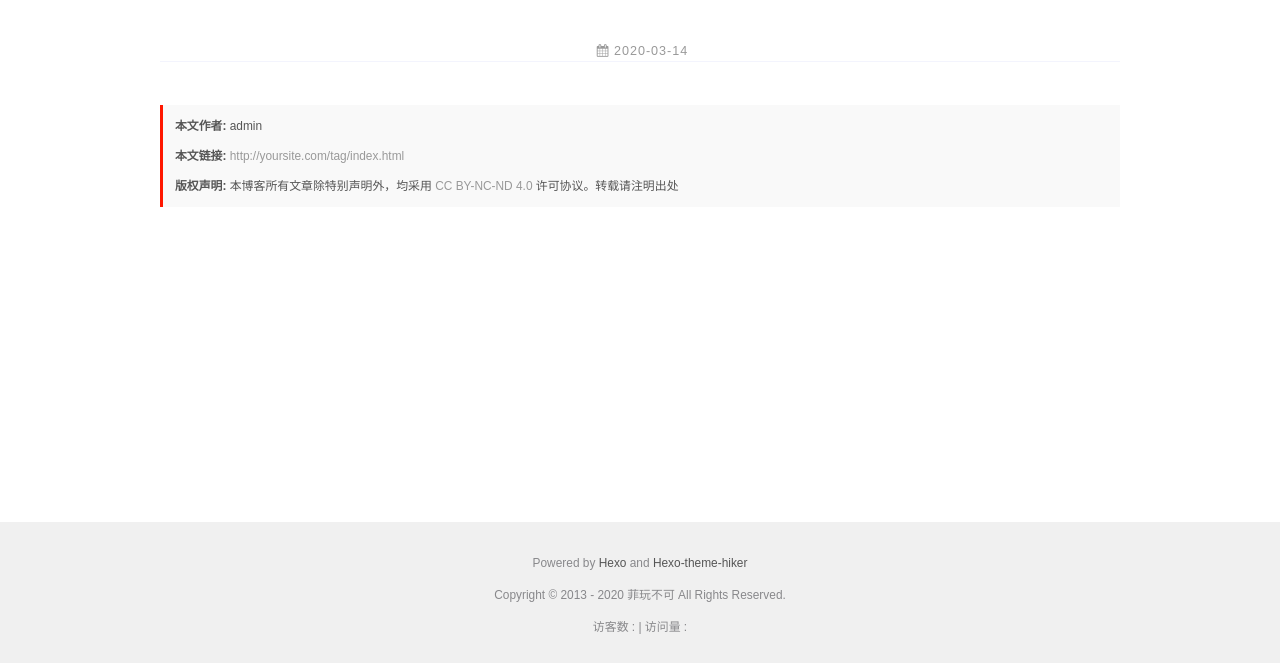
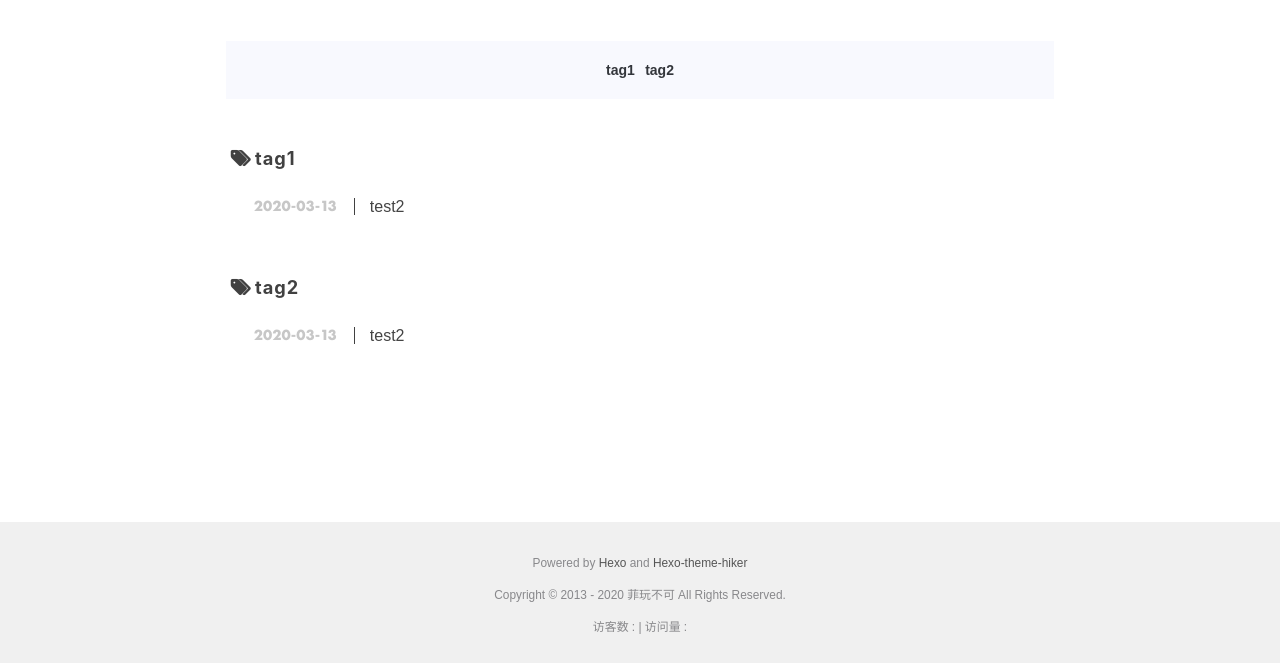
Before and after one commit to feiwanbuke/feiwanbuke.github.io, a plain HTML site: page tag/index.html in a window 1280 px wide. Shown: the part 137-800 px from the top of the page. Drawn offline with nearby package versions, Linux system fonts and the light colour scheme; some packages are replaced by stand-ins of ours; no server answers; a script that the page names is missing.

Commit message:
Site updated: 2020-03-17 15:18:19

```diff
--- a/css/style.css
+++ b/css/style.css
@@ -1454,8 +1454,8 @@ a.article-title:hover {
 .post-copyright {
   margin: 2em 0 0;
   padding: 0.5em 1em;
-  border-left: 3px solid #ff1700;
-  background-color: #f9f9f9;
+  border-left: 1px solid #D7D7D7;
+  background-color: #fDfDfD;
   list-style: none;
 }
 .post-copyright li {
--- a/tag/index.html
+++ b/tag/index.html
@@ -3,7 +3,7 @@
 <head>
   <meta charset="utf-8">
 
-  <title>菲玩不可</title>
+  <title>标签 | 菲玩不可</title>
   <meta name="viewport" content="width=device-width, initial-scale=1, maximum-scale=1">
 
 
@@ -11,13 +11,13 @@
 
   <meta name="description" content="photo video">
 <meta property="og:type" content="website">
-<meta property="og:title" content="菲玩不可">
+<meta property="og:title" content="tags">
 <meta property="og:url" content="http://yoursite.com/tag/index.html">
 <meta property="og:site_name" content="菲玩不可">
 <meta property="og:description" content="photo video">
 <meta property="og:locale" content="zh_CN">
-<meta property="article:published_time" content="2020-03-14T13:28:52.406Z">
-<meta property="article:modified_time" content="2020-03-14T13:28:32.722Z">
+<meta property="article:published_time" content="2017-01-17T13:39:14.000Z">
+<meta property="article:modified_time" content="2020-03-16T13:38:21.334Z">
 <meta property="article:author" content="admin">
 <meta property="article:tag" content="photo video">
 <meta name="twitter:card" content="summary">
@@ -172,61 +172,96 @@
 
       <div id="content" class="outer">
 
-          <section id="main" style="float:none;"><article id="page-"  class="article article-type-page" itemscope itemprop="blogPost" >
-  <div id="articleInner" class="article-inner">
+          <section id="main" style="float:none;"><div class="archives-wrap" style="margin: 0px;">
+    <div class="row">
+        <div class="col-lg-10 col-lg-offset-1 col-md-10">
+
+            <!-- 标签云 -->
+            <div class="archives-tags-wrap">
+
+                    <blockquote>
+                    <a href="/feiwanbuke.github.io/tags/tag1/" style="font-size: 14px;">tag1</a> <a href="/feiwanbuke.github.io/tags/tag2/" style="font-size: 14px;">tag2</a>
+                    </blockquote>
+
+            </div>
+
+            <!-- 标签云2 -->
+            <!--
+            <div id='tag_cloud' class="tags">
+
+                    <a href="#tag1" title="tag1" rel="1">tag1</a>
+
+                    <a href="#tag2" title="tag2" rel="1">tag2</a>
+
+            </div>
+            -->
+
+            <!-- 标签列表 -->
 
 
-    <div class="article-meta">
+            <div class="archives-wrap">
+                <div class="archive-year-wrap" id="tag1">
+                    <h1 class="archive-tag">tag1</h1>
+                </div>
+                <div class="archives">
 
-	<a href="/feiwanbuke.github.io/tag/index.html" class="article-date">
-	  <time datetime="2020-03-14T13:28:52.406Z" itemprop="datePublished">2020-03-14</time>
+                        <article class="archive-article archive-type-post">
+  <div class="archive-article-inner">
+    <header class="archive-article-header">
+
+	<a href="/feiwanbuke.github.io/2020/03/13/test2/" class="archive-article-date">
+	  <time datetime="2020-03-13T12:15:45.000Z" itemprop="datePublished">2020-03-13</time>
 	</a>
 
 
 
+    <h1 class="thumb" itemprop="name">
+      <a class="archive-article-title" href="/feiwanbuke.github.io/2020/03/13/test2/">test2</a>
+    </h1>
 
 
-    </div>
-    <div class="article-entry" itemprop="articleBody">
+    </header>
+  </div>
+</article>
+
+
+                </div>
+            </div>
+
+            <div class="archives-wrap">
+                <div class="archive-year-wrap" id="tag2">
+                    <h1 class="archive-tag">tag2</h1>
+                </div>
+                <div class="archives">
+
+                        <article class="archive-article archive-type-post">
+  <div class="archive-article-inner">
+    <header class="archive-article-header">
+
+	<a href="/feiwanbuke.github.io/2020/03/13/test2/" class="archive-article-date">
+	  <time datetime="2020-03-13T12:15:45.000Z" itemprop="datePublished">2020-03-13</time>
+	</a>
 
 
 
-    </div>
-    <footer class="article-footer">
+    <h1 class="thumb" itemprop="name">
+      <a class="archive-article-title" href="/feiwanbuke.github.io/2020/03/13/test2/">test2</a>
+    </h1>
 
 
-      <div>
-        <ul class="post-copyright">
-          <li class="post-copyright-author">
-          <strong>本文作者:  </strong>admin</a>
-          </li>
-          <li class="post-copyright-link">
-          <strong>本文链接:  </strong>
-          <a href="/feiwanbuke.github.io/tag/index.html" target="_blank" title="">http://yoursite.com/tag/index.html</a>
-          </li>
-          <li class="post-copyright-license">
-            <strong>版权声明:   </strong>
-            本博客所有文章除特别声明外，均采用 <a rel="license" href="https://creativecommons.org/licenses/by-nc-nd/4.0/" target="_blank" title="Attribution-NonCommercial-NoDerivatives 4.0 International (CC BY-NC-ND 4.0)">CC BY-NC-ND 4.0</a>
-            许可协议。转载请注明出处
-          </li>
+    </header>
+  </div>
+</article>
 
-        </ul>
-<div>
+
+                </div>
+            </div>
 
 
 
-
-
-    </footer>
-  </div>
-
-
-
-</article>
-
-<!-- Table of Contents -->
-
-</section>
+        </div>
+    </div>
+</div></section>
 
       </div>
 
```
